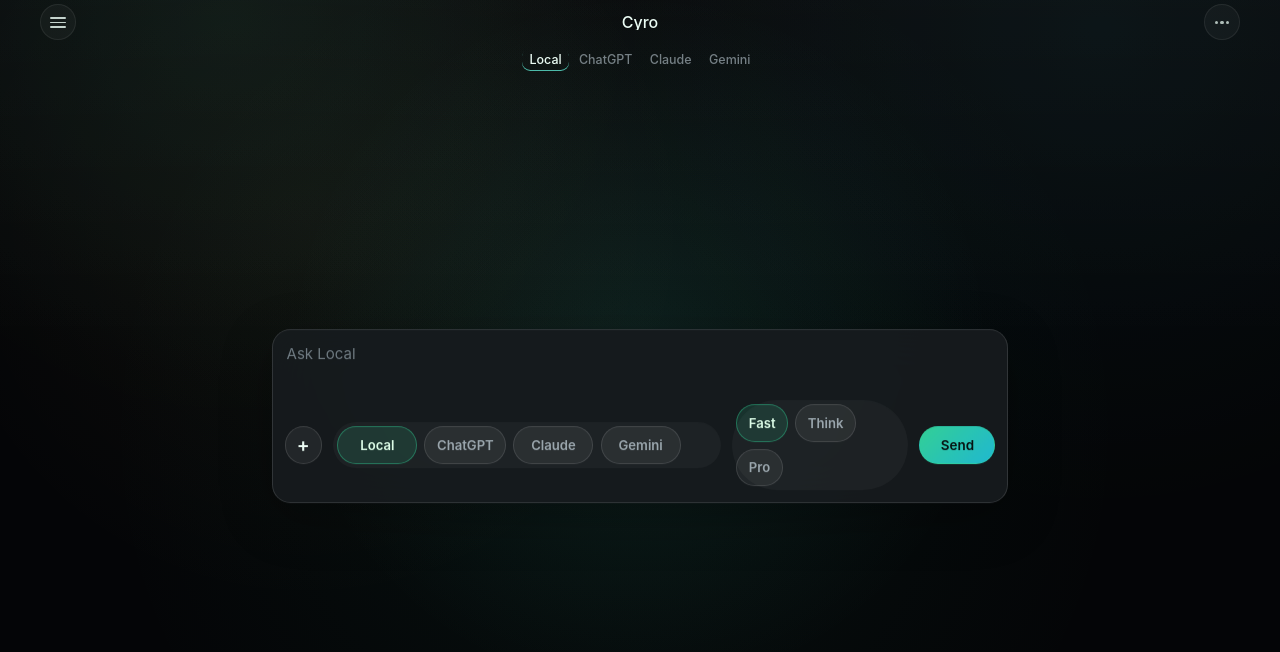
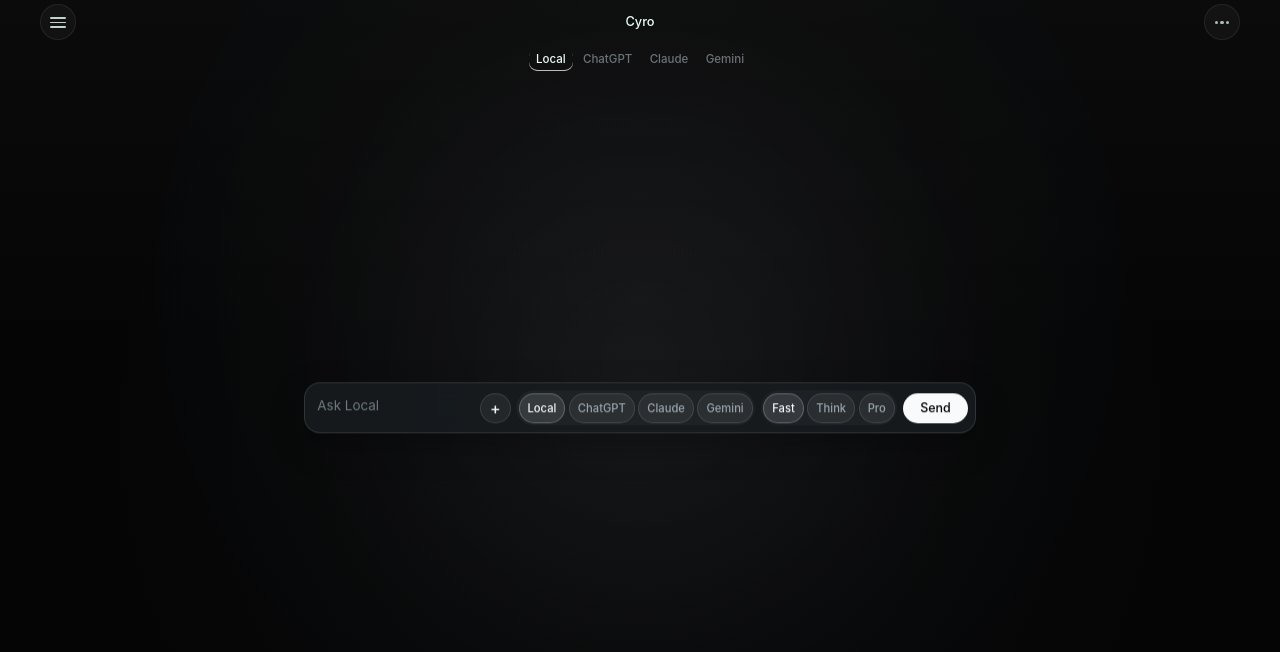
Before and after one commit to AbhiYadv/Cyro, a React (Vite) app: page / in a window 1280 px wide. Shown: the top 652 px of the page. Built offline with nearby package versions, Linux system fonts and the light colour scheme.

Commit message:
CYRO-LOCAL-019C minimal black white local composer polish

```diff
--- a/src/components/provider/ProviderNativeCanvas.tsx
+++ b/src/components/provider/ProviderNativeCanvas.tsx
@@ -77,9 +77,8 @@
       >
         {loading ? (
           <div className="provider-native-loading" role="status">
-            <span className="provider-loading-star" aria-hidden="true">
-              <span className="provider-loading-star-body" />
-              <span className="provider-loading-star-wave" />
+            <span className="provider-loading-mark" aria-hidden="true">
+              <span className="provider-loading-mark-dot" />
             </span>
             <span>Opening provider session…</span>
           </div>
--- a/src/styles/global.css
+++ b/src/styles/global.css
@@ -1,22 +1,20 @@
 :root {
   color-scheme: dark;
   font-family:
-    "Avenir Next", "SF Pro Display", "Segoe UI", sans-serif;
+    Inter, "SF Pro Text", "Segoe UI", sans-serif;
   --emerald: #34d399;
   --cyan: #22d3ee;
   --amber: #f8c471;
   --danger: #fb7185;
   --shadow: 0 24px 70px rgba(0, 0, 0, 0.35);
   --shell-body-background:
-    radial-gradient(circle at 18% 12%, rgba(52, 211, 153, 0.14), transparent 28rem),
-    linear-gradient(135deg, #0b0d0f 0%, #121719 44%, #090b0c 100%);
+    linear-gradient(135deg, #050505 0%, #101010 48%, #050505 100%);
   --provider-app-background:
-    radial-gradient(circle at 18% 2%, rgba(52, 211, 153, 0.1), transparent 25rem),
-    radial-gradient(circle at 86% 4%, rgba(34, 211, 238, 0.07), transparent 30rem),
+    radial-gradient(circle at 50% 36%, rgba(255, 255, 255, 0.035), transparent 32rem),
     #050607;
   --provider-main-background:
-    linear-gradient(180deg, rgba(255, 255, 255, 0.028), transparent 22rem),
-    rgba(5, 6, 7, 0.32);
+    linear-gradient(180deg, rgba(255, 255, 255, 0.024), transparent 22rem),
+    rgba(5, 6, 7, 0.42);
   --provider-workspace-background: #050607;
   --header-background: rgba(5, 6, 7, 0.72);
   --tab-background: rgba(5, 6, 7, 0.58);
@@ -28,10 +26,13 @@
   --control-background-soft: rgba(255, 255, 255, 0.035);
   --control-border: rgba(255, 255, 255, 0.12);
   --control-border-soft: rgba(255, 255, 255, 0.075);
-  --active-background: rgba(52, 211, 153, 0.13);
-  --active-border: rgba(52, 211, 153, 0.42);
-  --active-underline: rgba(94, 234, 212, 0.78);
-  --active-text: #dcfce7;
+  --active-background: rgba(255, 255, 255, 0.11);
+  --active-border: rgba(255, 255, 255, 0.24);
+  --active-underline: rgba(255, 255, 255, 0.72);
+  --active-text: #f8fafc;
+  --send-background: #f8fafc;
+  --send-border: rgba(255, 255, 255, 0.26);
+  --send-text: #050607;
   --drawer-scrim: rgba(0, 0, 0, 0.52);
   --bg: #0b0d0f;
   --panel: #141719;
@@ -50,11 +51,9 @@
   color-scheme: light;
   --shadow: 0 24px 70px rgba(15, 23, 42, 0.16);
   --shell-body-background:
-    radial-gradient(circle at 18% 12%, rgba(20, 184, 166, 0.16), transparent 28rem),
-    linear-gradient(135deg, #f8fafc 0%, #edf7f6 48%, #f6f8fb 100%);
+    linear-gradient(135deg, #ffffff 0%, #f4f4f5 48%, #ffffff 100%);
   --provider-app-background:
-    radial-gradient(circle at 14% 4%, rgba(20, 184, 166, 0.14), transparent 24rem),
-    radial-gradient(circle at 88% 8%, rgba(14, 165, 233, 0.11), transparent 30rem),
+    radial-gradient(circle at 50% 36%, rgba(15, 23, 42, 0.035), transparent 32rem),
     #f8fafc;
   --provider-main-background:
     linear-gradient(180deg, rgba(255, 255, 255, 0.74), transparent 22rem),
@@ -70,10 +69,13 @@
   --control-background-soft: rgba(15, 23, 42, 0.035);
   --control-border: rgba(15, 23, 42, 0.13);
   --control-border-soft: rgba(15, 23, 42, 0.09);
-  --active-background: rgba(13, 148, 136, 0.12);
-  --active-border: rgba(13, 148, 136, 0.34);
-  --active-underline: rgba(13, 148, 136, 0.7);
-  --active-text: #0f766e;
+  --active-background: rgba(15, 23, 42, 0.075);
+  --active-border: rgba(15, 23, 42, 0.2);
+  --active-underline: rgba(15, 23, 42, 0.64);
+  --active-text: #0f172a;
+  --send-background: #111827;
+  --send-border: rgba(15, 23, 42, 0.24);
+  --send-text: #ffffff;
   --drawer-scrim: rgba(15, 23, 42, 0.22);
   --bg: #f8fafc;
   --panel: #ffffff;
@@ -906,9 +908,8 @@
   z-index: 0;
   pointer-events: none;
   background:
-    radial-gradient(circle at 50% 43%, rgba(94, 234, 212, 0.08), transparent 22rem),
-    radial-gradient(circle at 48% 54%, rgba(52, 211, 153, 0.055), transparent 32rem),
-    radial-gradient(circle at 24% 28%, rgba(248, 196, 113, 0.045), transparent 24rem);
+    radial-gradient(circle at 50% 45%, rgba(255, 255, 255, 0.035), transparent 22rem),
+    radial-gradient(circle at 50% 54%, rgba(148, 163, 184, 0.045), transparent 34rem);
   content: "";
 }
 
@@ -1030,8 +1031,8 @@
 .provider-header-title strong {
   overflow: hidden;
   color: var(--text);
-  font-size: clamp(0.92rem, 1.25vw, 1.05rem);
-  font-weight: 540;
+  font-size: clamp(0.78rem, 1vw, 0.92rem);
+  font-weight: 500;
   line-height: 1;
   text-overflow: ellipsis;
   white-space: nowrap;
@@ -1111,7 +1112,7 @@
 .provider-shell-main.local-mode .provider-tab {
   min-height: 1.55rem;
   padding: 0.18rem 0.46rem;
-  opacity: 0.74;
+  opacity: 0.66;
 }
 
 .provider-shell-main.local-mode .provider-tab-rail,
@@ -1140,7 +1141,7 @@
   padding: 0.24rem 0.56rem;
   background: transparent;
   color: var(--muted);
-  font-weight: 520;
+  font-weight: 480;
   white-space: nowrap;
   transition: background 120ms ease, border-color 120ms ease, color 120ms ease;
 }
@@ -1170,7 +1171,7 @@
 }
 
 .provider-tab-name {
-  font-size: 0.78rem;
+  font-size: 0.72rem;
   line-height: 1;
 }
 
@@ -1570,43 +1571,33 @@
   display: grid;
   place-items: center;
   align-content: center;
-  gap: 0.75rem;
+  gap: 0.7rem;
   min-height: 100%;
   background:
-    radial-gradient(circle at 50% 45%, rgba(45, 212, 191, 0.08), transparent 20rem),
+    radial-gradient(circle at 50% 45%, rgba(255, 255, 255, 0.05), transparent 20rem),
     #050607;
   color: rgba(226, 232, 240, 0.62);
   font-size: 0.86rem;
-  font-weight: 520;
-}
-
-.provider-loading-star {
+  font-weight: 500;
+}
+
+.provider-loading-mark {
   position: relative;
   display: grid;
-  width: 2.65rem;
-  height: 2.65rem;
+  width: 2rem;
+  height: 2rem;
   place-items: center;
-  filter: drop-shadow(0 0 26px rgba(250, 204, 21, 0.26));
-}
-
-.provider-loading-star-body {
-  width: 1.82rem;
-  aspect-ratio: 1;
-  background: linear-gradient(145deg, #fde047, #facc15 62%, #eab308);
-  clip-path: polygon(50% 0%, 61% 33%, 96% 35%, 68% 55%, 78% 90%, 50% 70%, 22% 90%, 32% 55%, 4% 35%, 39% 33%);
-  animation: provider-star-breathe 1.65s ease-in-out infinite;
-}
-
-.provider-loading-star-wave {
-  position: absolute;
-  top: 0.74rem;
-  right: 0.18rem;
-  width: 0.72rem;
-  height: 0.22rem;
+  border: 1px solid rgba(226, 232, 240, 0.18);
   border-radius: 999px;
-  background: #fde68a;
-  transform-origin: 0 50%;
-  animation: provider-star-wave 1.25s ease-in-out infinite;
+  box-shadow: 0 0 26px rgba(255, 255, 255, 0.07);
+  animation: provider-loading-mark-pulse 1.65s ease-in-out infinite;
+}
+
+.provider-loading-mark-dot {
+  width: 0.42rem;
+  height: 0.42rem;
+  border-radius: 999px;
+  background: rgba(248, 250, 252, 0.74);
 }
 
 .provider-blocked-state.blocked {
@@ -1709,34 +1700,22 @@
   50% { transform: scale(1.18); opacity: 1; }
 }
 
-@keyframes provider-star-breathe {
+@keyframes provider-loading-mark-pulse {
   0%,
   100% {
-    transform: translateY(0) scale(0.96);
-    opacity: 0.82;
+    transform: scale(0.96);
+    opacity: 0.58;
   }
 
   50% {
-    transform: translateY(-0.18rem) scale(1.06);
+    transform: scale(1.05);
     opacity: 1;
-  }
-}
-
-@keyframes provider-star-wave {
-  0%,
-  100% {
-    transform: rotate(18deg);
-  }
-
-  50% {
-    transform: rotate(-20deg);
   }
 }
 
 @media (prefers-reduced-motion: reduce) {
   .provider-opening-pulse,
-  .provider-loading-star-body,
-  .provider-loading-star-wave {
+  .provider-loading-mark {
     animation: none;
     opacity: 0.6;
   }
@@ -1812,9 +1791,9 @@
 }
 
 .provider-shell-main.local-mode .cyro-composer-shell {
-  top: 52%;
+  top: 51%;
   bottom: auto;
-  width: min(calc(100vw - 2rem), 48rem);
+  width: min(calc(100vw - 2rem), 44rem);
   transform: translate(-50%, -50%);
 }
 
@@ -1832,11 +1811,14 @@
 }
 
 .provider-shell-main.local-mode .cyro-composer {
-  width: min(100% - 2rem, 46rem);
+  grid-template-columns: minmax(8rem, 1fr) auto;
+  align-items: center;
+  width: min(100% - 1rem, 42rem);
   border-color: var(--control-border);
-  border-radius: 1.15rem;
-  padding: 0.72rem;
-  box-shadow: 0 14px 52px rgba(0, 0, 0, 0.28);
+  border-radius: 1rem;
+  padding: 0.42rem;
+  gap: 0.42rem;
+  box-shadow: 0 12px 34px rgba(0, 0, 0, 0.26);
 }
 
 .cyro-composer textarea {
@@ -1851,10 +1833,13 @@
 }
 
 .provider-shell-main.local-mode .cyro-composer textarea {
-  min-height: 2.85rem;
+  height: 2.25rem;
+  min-height: 2.25rem;
+  padding: 0.45rem 0.35rem;
   color: var(--text);
-  font-size: 0.94rem;
-  font-weight: 430;
+  font-size: 0.84rem;
+  font-weight: 400;
+  line-height: 1.2;
 }
 
 .provider-shell-main.local-mode .cyro-composer textarea::placeholder {
@@ -1866,6 +1851,14 @@
   grid-template-columns: auto minmax(18rem, 1.35fr) minmax(11rem, 0.6fr) auto;
   align-items: center;
   gap: 0.7rem;
+}
+
+.provider-shell-main.local-mode .composer-control-row {
+  display: flex;
+  gap: 0.34rem;
+  align-items: center;
+  justify-content: flex-end;
+  white-space: nowrap;
 }
 
 .cyro-composer-shell.bridge-pending .composer-control-row {
@@ -1883,12 +1876,25 @@
   border-radius: 999px;
   background: var(--control-background);
   color: var(--text);
-  font-weight: 640;
+  font-weight: 520;
 }
 
 .composer-icon-button {
   width: 2.35rem;
   font-size: 1.2rem;
+}
+
+.provider-shell-main.local-mode .composer-icon-button,
+.provider-shell-main.local-mode .composer-send-button,
+.provider-shell-main.local-mode .composer-stop-button,
+.provider-shell-main.local-mode .provider-pill,
+.provider-shell-main.local-mode .reasoning-pill {
+  min-height: 1.9rem;
+}
+
+.provider-shell-main.local-mode .composer-icon-button {
+  width: 1.9rem;
+  font-size: 1rem;
 }
 
 .composer-bridge-copy {
@@ -1910,11 +1916,25 @@
   background: var(--control-background-soft);
 }
 
+.provider-shell-main.local-mode .provider-pill-selector,
+.provider-shell-main.local-mode .reasoning-selector {
+  flex-wrap: nowrap;
+  gap: 0.22rem;
+  padding: 0.16rem;
+}
+
 .provider-pill,
 .reasoning-pill {
   padding: 0 0.72rem;
   color: var(--muted);
   font-size: 0.82rem;
+}
+
+.provider-shell-main.local-mode .provider-pill,
+.provider-shell-main.local-mode .reasoning-pill {
+  padding: 0 0.5rem;
+  font-size: 0.7rem;
+  font-weight: 500;
 }
 
 .provider-pill {
@@ -1923,6 +1943,11 @@
   align-content: center;
   gap: 0.06rem;
   padding: 0.24rem 0.72rem;
+}
+
+.provider-shell-main.local-mode .provider-pill {
+  min-width: 0;
+  padding: 0.12rem 0.5rem;
 }
 
 .provider-pill small {
@@ -1941,15 +1966,15 @@
 }
 
 .provider-pill.active small {
-  color: #b8f7d8;
+  color: var(--muted);
 }
 
 .composer-send-button {
-  min-width: 4.75rem;
-  border-color: rgba(52, 211, 153, 0.42);
-  background: linear-gradient(135deg, rgba(52, 211, 153, 0.98), rgba(34, 211, 238, 0.86));
-  color: #071311;
-  font-size: 0.84rem;
+  min-width: 4.1rem;
+  border-color: var(--send-border);
+  background: var(--send-background);
+  color: var(--send-text);
+  font-size: 0.78rem;
 }
 
 .composer-stop-button {
```
Also changed, not shown: 1 other file (tests, documents, lock files or other folders).
